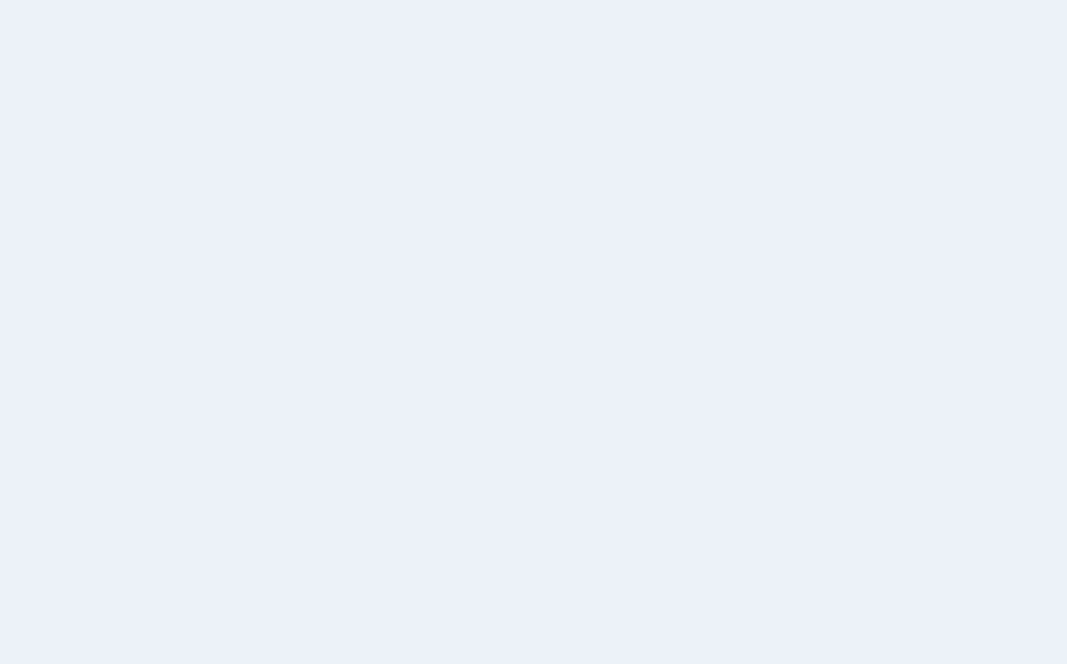
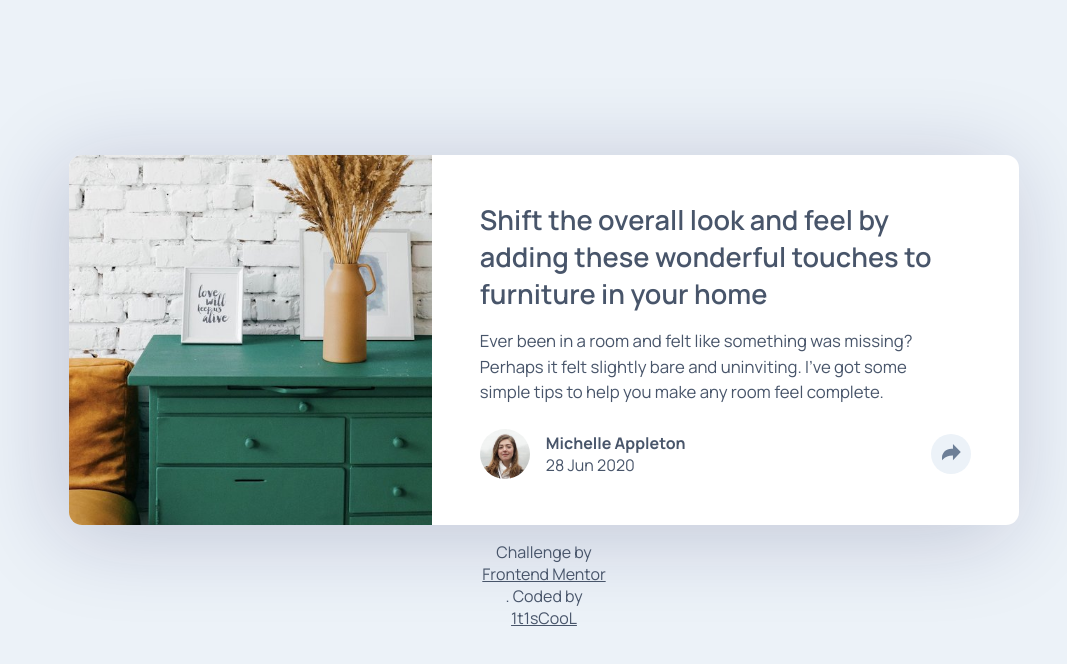
Before and after one commit to 1t1sCooL/article-preview-component, a React (Vite) app: page / in a window 1280 px wide. Shown: the top 664 px of the page, without its empty margins (96-1163 px from the left). Built offline with nearby package versions, Linux system fonts and the light colour scheme.

Commit message:
fix for vercel

```diff
--- a/src/app/App.tsx
+++ b/src/app/App.tsx
@@ -1,18 +1,20 @@
-import './styles/global.css';
-import { BrowserRouter, Routes, Route } from 'react-router-dom';
+import { MainPage } from '@/pages/MainPage/';
+
+import { BrowserRouter, Route, Routes } from 'react-router-dom';
 import { ToastContainer } from 'react-toastify';
 import 'react-toastify/dist/ReactToastify.css';
-import {MainPage} from "@/pages/MainPage/";
 
-const basename = '/ArticlePreviewComponent/'
+import './styles/global.css';
+
+// const basename = '/ArticlePreviewComponent/'
 
 function App() {
   return (
-    <BrowserRouter basename={ basename}>
+    <BrowserRouter basename={'/'}>
       <Routes>
-        <Route path='/' element={<MainPage/>} />
+        <Route path="/" element={<MainPage />} />
       </Routes>
-      <ToastContainer position='bottom-right' autoClose={3000} />
+      <ToastContainer position="bottom-right" autoClose={3000} />
     </BrowserRouter>
   );
 }
--- a/src/widgets/Author/ui/Author.tsx
+++ b/src/widgets/Author/ui/Author.tsx
@@ -1,13 +1,13 @@
-import styles from "./Author.module.css";
+import styles from './Author.module.css';
 
 export const Author = () => {
   return (
     <div className={styles.authorLeft}>
-            <img src={'/ArticlePreviewComponent/avatar-michelle.jpg'} alt="avatar"/>
+      <img src={'/avatar-michelle.jpg'} alt="avatar" />
       <div className={styles.name}>
         <h3>Michelle Appleton</h3>
         <p className={styles.date}>28 Jun 2020</p>
       </div>
     </div>
-    )
-}
+  );
+};
--- a/src/widgets/Img/ui/Img.tsx
+++ b/src/widgets/Img/ui/Img.tsx
@@ -1,9 +1,9 @@
-import styles from "./Img.module.css";
+import styles from './Img.module.css';
 
 export const Img = () => {
-    return (
-        <div className={styles.img}>
-            <img src={'/ArticlePreviewComponent/drawers.jpg'} alt="drawers" />
-        </div>
-    )
-}
+  return (
+    <div className={styles.img}>
+      <img src={'/drawers.jpg'} alt="drawers" />
+    </div>
+  );
+};
```
Also changed, not shown: vite.config.ts (+5 -5 lines). Lines whose indentation alone changed are shown as unchanged.
